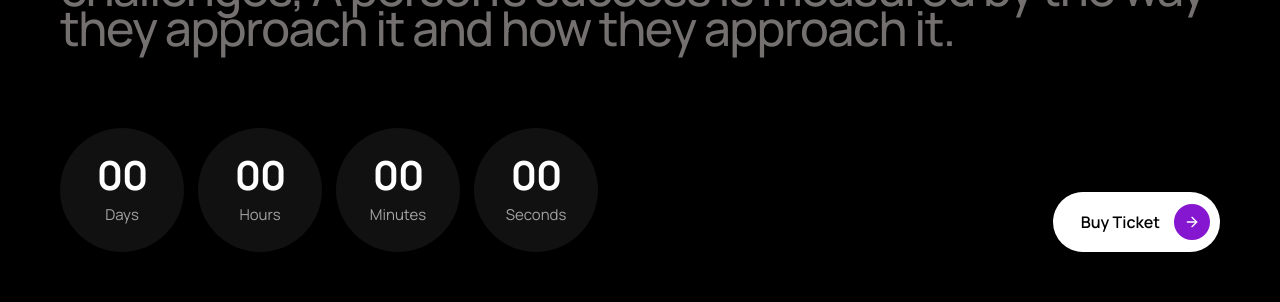
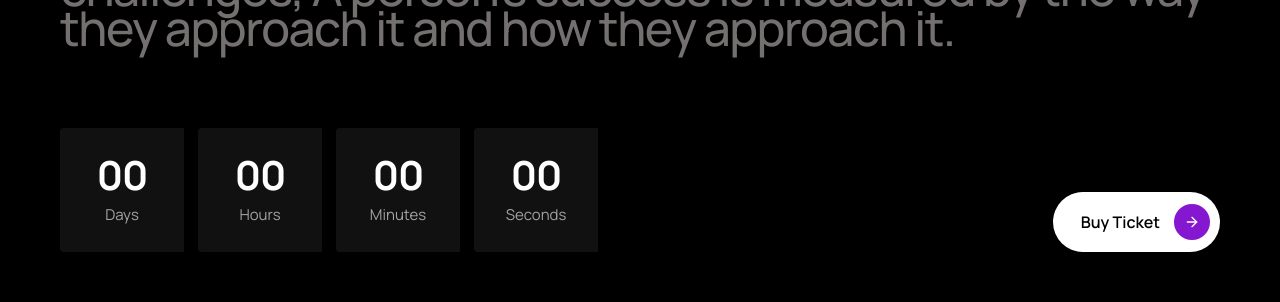
Before and after one commit to KD2303/Summitra-Assignment, a React (Vite) app in the folder client/: page / in a window 1280 px wide. Shown: the part 1620-1922 px from the top of the page. Built offline with nearby package versions, Linux system fonts and the light colour scheme; no server answers.

Commit message:
some font size changes

```diff
--- a/client/src/pages/LandingPage.jsx
+++ b/client/src/pages/LandingPage.jsx
@@ -213,7 +213,7 @@ export function LandingPage() {
           </h2>
 
           {/* Large Editorial Statement */}
-          <div className="text-xl sm:text-3xl md:text-4xl lg:text-[46px] xl:text-[48px] font-medium leading-[1.35] sm:leading-[1.28] tracking-[-0.02em] sm:tracking-[-0.03em]">
+          <div className="text-m sm:text-1xl md:text-4xl lg:text-[46px] xl:text-[48px] font-medium leading-[1.35] sm:leading-[1.28] tracking-[-0.02em] sm:tracking-[-0.03em]">
             <span className="text-white">
               Summitra 2025 is an immersive, IT Conference over the course of
               three days,{' '}
@@ -230,7 +230,7 @@ export function LandingPage() {
           <div className="flex flex-col sm:flex-row justify-between items-start sm:items-end gap-8 mt-10 sm:mt-16 lg:mt-20">
             {/* 4 Dark Aspect-Ratio Countdown Boxes — 2×2 on mobile, 4-in-a-row on sm+ */}
             <div className="grid grid-cols-2 sm:grid-cols-4 gap-3 sm:gap-3.5 w-full sm:w-auto">
-              <div className="w-full sm:w-[110px] sm:h-[110px] lg:w-[124px] lg:h-[124px] aspect-square bg-[#111111] rounded-xl flex flex-col items-center justify-center p-2">
+              <div className="w-full sm:w-[110px] sm:h-[110px] lg:w-[124px] lg:h-[124px] aspect-square bg-[#111111] rounded-l flex flex-col items-center justify-center p-2">
                 <div className="text-3xl sm:text-3xl lg:text-[40px] font-bold text-white tracking-tight leading-none">
                   {String(timeLeft.days).padStart(2, '0')}
                 </div>
@@ -239,7 +239,7 @@ export function LandingPage() {
                 </div>
               </div>
 
-              <div className="w-full sm:w-[110px] sm:h-[110px] lg:w-[124px] lg:h-[124px] aspect-square bg-[#111111] rounded-xl flex flex-col items-center justify-center p-2">
+              <div className="w-full sm:w-[110px] sm:h-[110px] lg:w-[124px] lg:h-[124px] aspect-square bg-[#111111] rounded-l flex flex-col items-center justify-center p-2">
                 <div className="text-3xl sm:text-3xl lg:text-[40px] font-bold text-white tracking-tight leading-none">
                   {String(timeLeft.hours).padStart(2, '0')}
                 </div>
@@ -248,7 +248,7 @@ export function LandingPage() {
                 </div>
               </div>
 
-              <div className="w-full sm:w-[110px] sm:h-[110px] lg:w-[124px] lg:h-[124px] aspect-square bg-[#111111] rounded-xl flex flex-col items-center justify-center p-2">
+              <div className="w-full sm:w-[110px] sm:h-[110px] lg:w-[124px] lg:h-[124px] aspect-square bg-[#111111] rounded-l flex flex-col items-center justify-center p-2">
                 <div className="text-3xl sm:text-3xl lg:text-[40px] font-bold text-white tracking-tight leading-none">
                   {String(timeLeft.minutes).padStart(2, '0')}
                 </div>
@@ -257,7 +257,7 @@ export function LandingPage() {
                 </div>
               </div>
 
-              <div className="w-full sm:w-[110px] sm:h-[110px] lg:w-[124px] lg:h-[124px] aspect-square bg-[#111111] rounded-xl flex flex-col items-center justify-center p-2">
+              <div className="w-full sm:w-[110px] sm:h-[110px] lg:w-[124px] lg:h-[124px] aspect-square bg-[#111111] rounded-l flex flex-col items-center justify-center p-2">
                 <div className="text-3xl sm:text-3xl lg:text-[40px] font-bold text-white tracking-tight leading-none">
                   {String(timeLeft.seconds).padStart(2, '0')}
                 </div>
```
